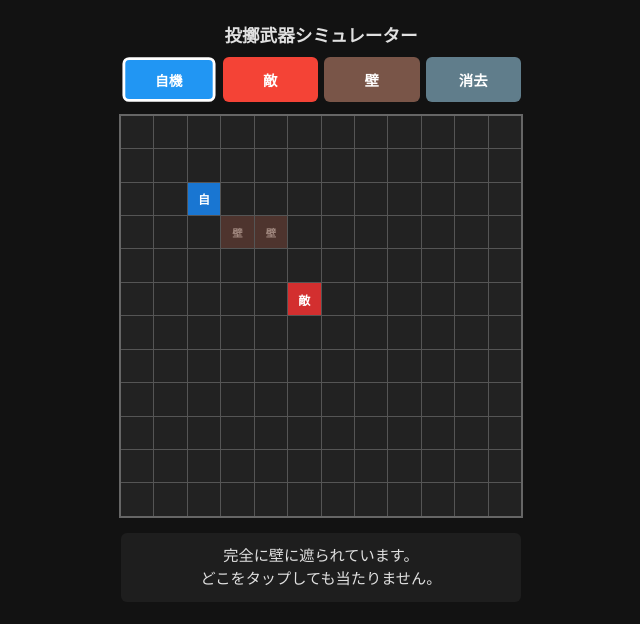
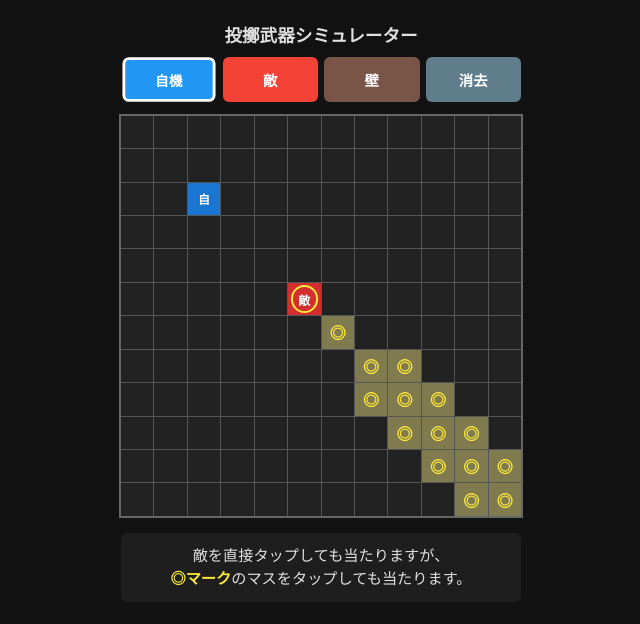
Before and after one commit to Himynameis-maker/shattered-pd-target-helper-Unofficial-, a plain HTML site: page index.html in a window 1280 px wide. Shown: the whole page, without its empty margins (319-959 px from the left). Drawn offline with Linux system fonts and the light colour scheme.

Commit message:
Update index.html

```diff
--- a/index.html
+++ b/index.html
@@ -136,7 +136,7 @@ let isDragging = false;
 
 let heroPos = {x: 2, y: 2};
 let enemyPos = {x: 5, y: 5};
-let walls = new Set(["3,3", "4,3"]);
+let walls = new Set();
 
 const gridEl = document.getElementById('grid');
 
```
